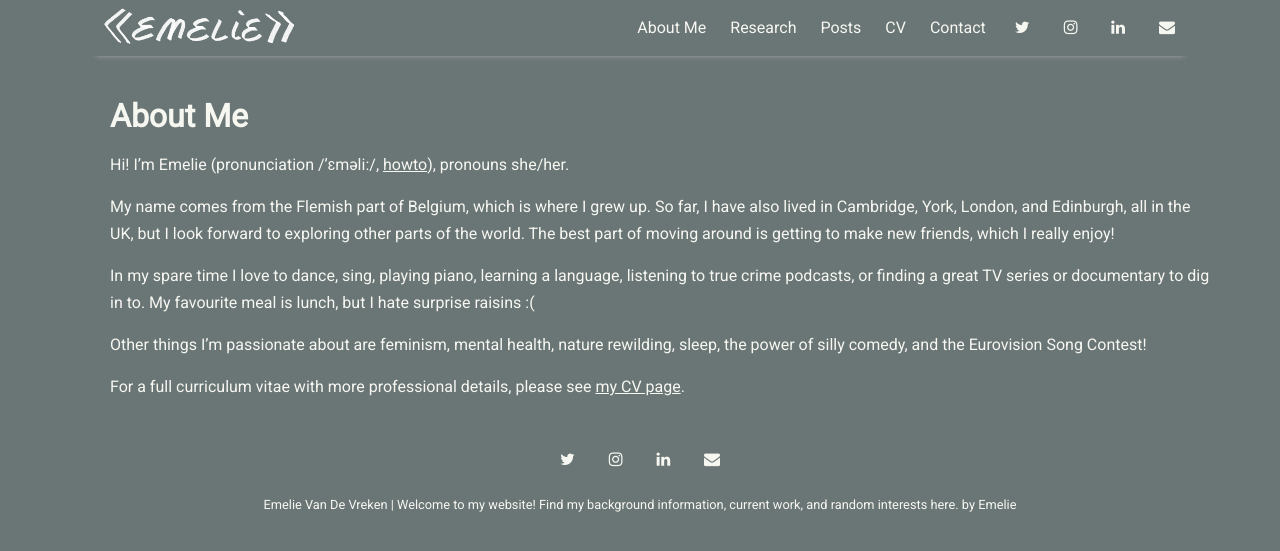
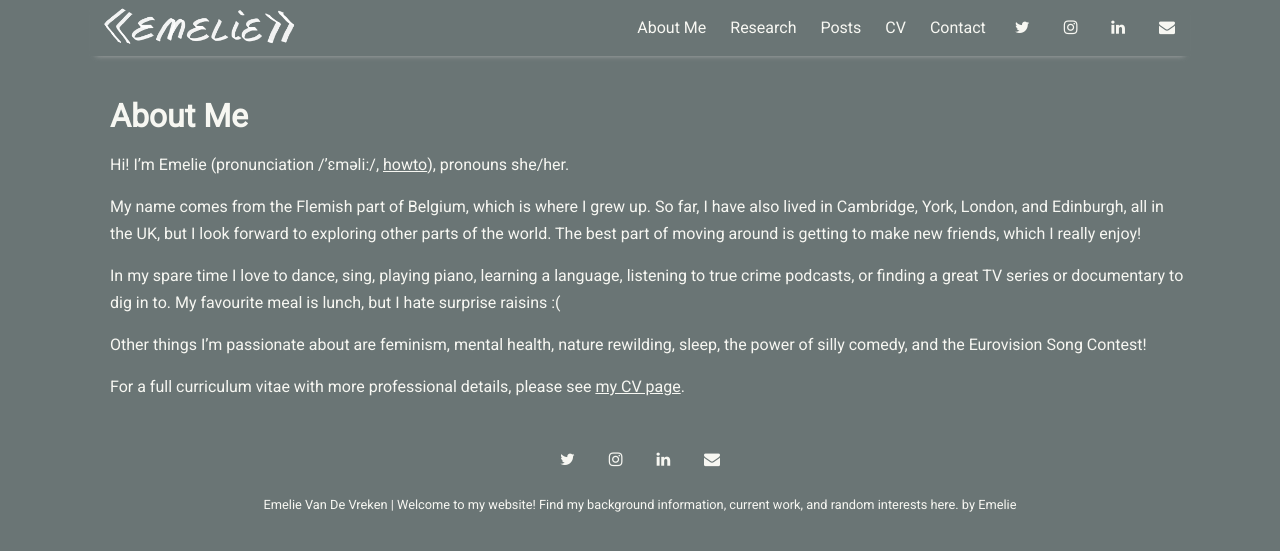
Before and after one commit to evdv/evdv.github.io, a Jekyll site: the page built from _pages/about.md, in a window 1280 px wide. Shown: the top 551 px of the page. Built offline with Jekyll 4.4.1, drawn with Linux system fonts in a browser that asks for light colours; nearby versions of some CDN libraries.

```diff
--- a/_sass/_page.scss
+++ b/_sass/_page.scss
@@ -1,5 +1,5 @@
 .page-content {
-  width: $container-width;
+  width: $container-width - 20px;
   display: block;
   margin: 10px auto 10px;
   padding: 0px 10px 10px;
```
Also changed, not shown: _pages/contact.md (+3 -2 lines).
